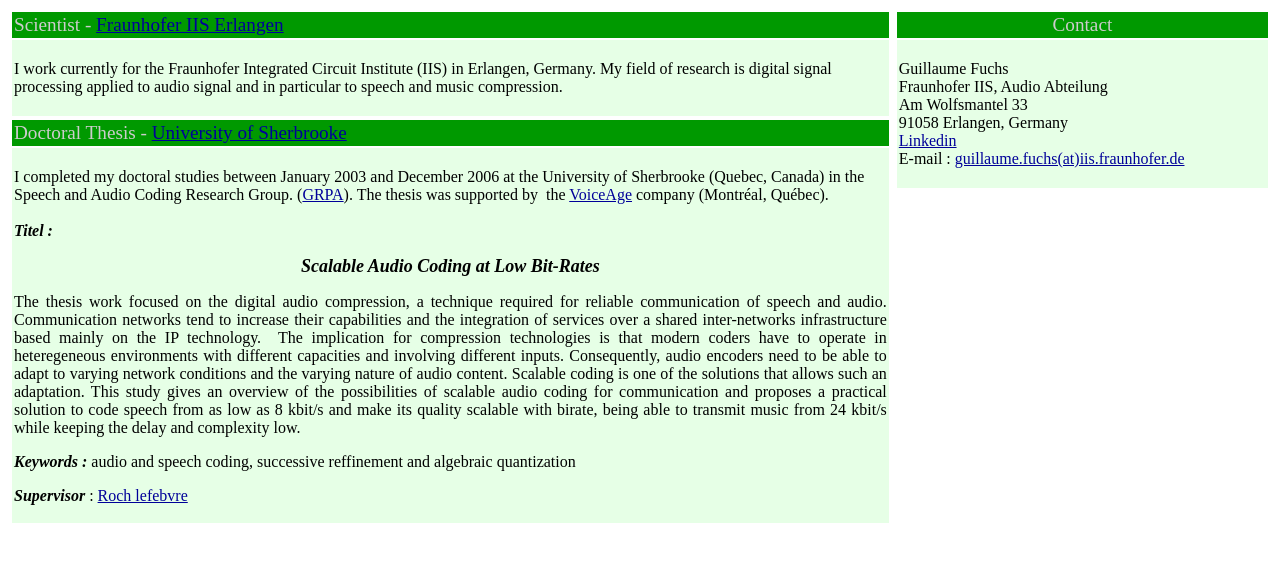
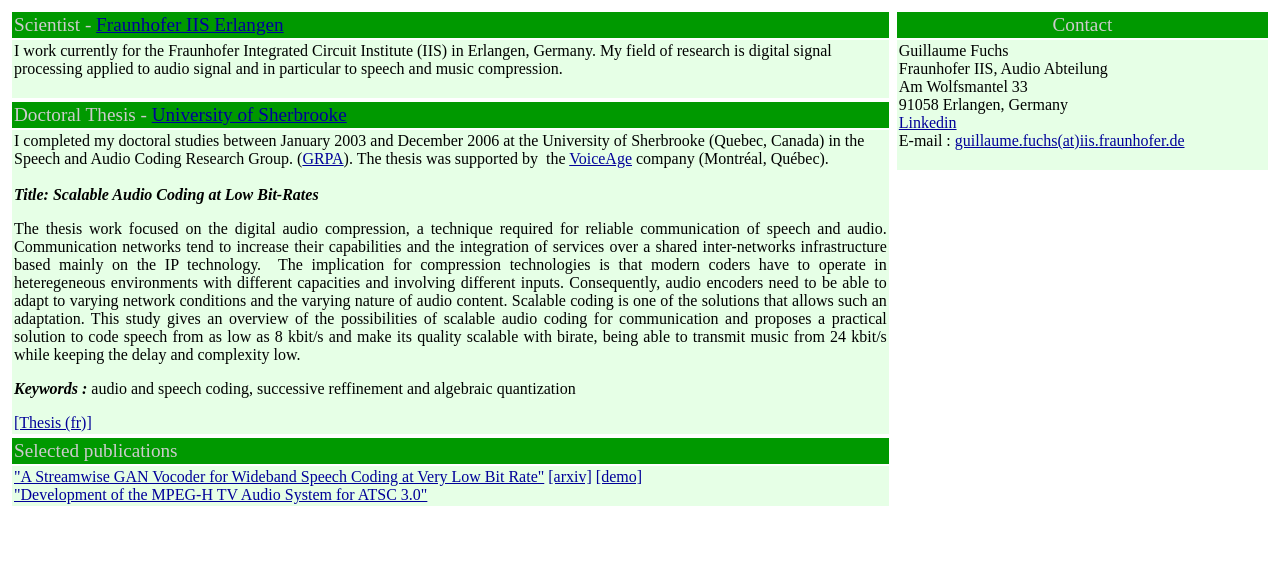
Before and after one commit to gfuchs15/gfuchs15.github.io, a plain HTML site: page home_en.htm in a window 1280 px wide. Drawn offline with Linux system fonts and the light colour scheme.

Commit message:
add some refs

```diff
--- a/home_en.htm
+++ b/home_en.htm
@@ -22,7 +22,7 @@
                       Erlangen</big></a></td>
               </tr>
               <tr>
-                <td style="background-color: rgb(230, 255, 230);"><br>
+                <td style="background-color: rgb(230, 255, 230);">
                   I work currently for the Fraunhofer Integrated Circuit Institute (IIS) in Erlangen, Germany. My field
                   of research is digital signal processing applied to audio signal and in particular to speech and music
                   compression.<br>
@@ -40,23 +40,15 @@
                       href="http://usherbrooke.ca">University of Sherbrooke</a></big></td>
               </tr>
               <tr>
-                <td style="background-color: rgb(230, 255, 230);"><br>
+                <td style="background-color: rgb(230, 255, 230);">
                   I completed my doctoral studies between January 2003 and December 2006 at the University of Sherbrooke
                   (Quebec, Canada) in the Speech and Audio Coding Research Group.
                   (<a target="_blank" style="color: rgb(0, 0, 153);"
                     href="https://www.gegi.usherbrooke.ca/audio/">GRPA</a>).
                   The thesis was supported by&nbsp; the <a target="_blank" style="color: rgb(0, 0, 153);"
                     href="http://www.voiceage.com/">VoiceAge</a>
-                  company (Montr&eacute;al, Qu&eacute;bec).<br>
-                  <br>
-
-
-                  <b style="font-style: italic;">Titel :</b>
-                  <p align="center"><em><strong>
-                        <font size="4">Scalable Audio Coding at Low Bit-Rates</font>
-                      </strong></em>
-                  </p>
-
+                  company (Montr&eacute;al, Qu&eacute;bec).<br><br>
+                  <b style="font-style: italic;">Title: Scalable Audio Coding at Low Bit-Rates</b>
                   <p align="justify">The thesis work focused
                     on the digital audio compression, a technique required for reliable communication of speech and
                     audio.
@@ -72,15 +64,34 @@
                     proposes a practical solution to code speech from as low as 8 kbit/s and make its quality scalable
                     with birate, being able to transmit music from 24 kbit/s while keeping the delay and
                     complexity low. </p>
-
                   <p align="justify"><em
                       style="font-weight: bold; font-style: italic;"><strong>Keywords</strong></em><span
                       style="font-weight: bold; font-style: italic;"> :</span>
                     audio and speech coding, successive reffinement and algebraic quantization</p>
+                  <a target="_blank" style="color: rgb(0, 0, 153);" href="data/these.pdf">[Thesis (fr)]</a>
+                </td>
+              </tr>
+            </tbody>
+          </table>
 
-                  <p align="justify"><em><strong>Supervisor</strong></em>
-                    : <a href="mailto:roch.lefebvre@usherbrooke.ca">Roch
-                      lefebvre</a></p>
+          <table style="text-align: left; width: 100%;" border="0" cellpadding="2" cellspacing="2">
+            <tbody>
+              <tr>
+                <td style="background-color: rgb(0, 153, 0);"><big><span style="color: rgb(204, 204, 204);">
+                      Selected publications
+                  </big></td>
+              </tr>
+              <tr>
+                <td style="background-color: rgb(230, 255, 230);">
+                  <a target="_blank" style="color: rgb(0, 0, 153);" href="data/2108.04051.pdf">"A
+                    Streamwise GAN Vocoder for Wideband Speech Coding at Very Low Bit Rate"</a>
+                  <a target="_blank" style="color: rgb(0, 0, 153);" href="https://arxiv.org/abs/2108.04051">[arxiv]</a>
+                  <a target="_blank" style="color: rgb(0, 0, 153);"
+                    href="https://fhgspco.github.io/ssmgan_spco/">[demo]</a><br>
+
+                  <a target="_blank" style="color: rgb(0, 0, 153);"
+                    href="data/Development_of_the_MPEG-H_TV_Audio_System_for_ATSC_3.0.pdf">"Development of the MPEG-H TV
+                    Audio System for ATSC 3.0"</a><br>
 
                 </td>
               </tr>
@@ -99,12 +110,13 @@
               </tr>
 
               <tr>
-                <td style="background-color: rgb(230, 255, 230);"><br>
+                <td style="background-color: rgb(230, 255, 230);">
                   Guillaume Fuchs<br>
                   Fraunhofer IIS, Audio Abteilung<br>
                   Am Wolfsmantel 33<br>
                   91058 Erlangen, Germany<br>
-                  <a href="https://www.linkedin.com/in/guillaume-fuchs-a0612065/">Linkedin</a><br>
+                  <a target="_blank" style="color: rgb(0, 0, 153);"
+                    href="https://www.linkedin.com/in/guillaume-fuchs-a0612065/">Linkedin</a><br>
                   E-mail : <a
                     href="mailto:guillaume.fuchs@iis.fraunhofer.de">guillaume.fuchs(at)iis.fraunhofer.de</a><br>
                   <br>
```
Also changed, not shown: 2 other files.
